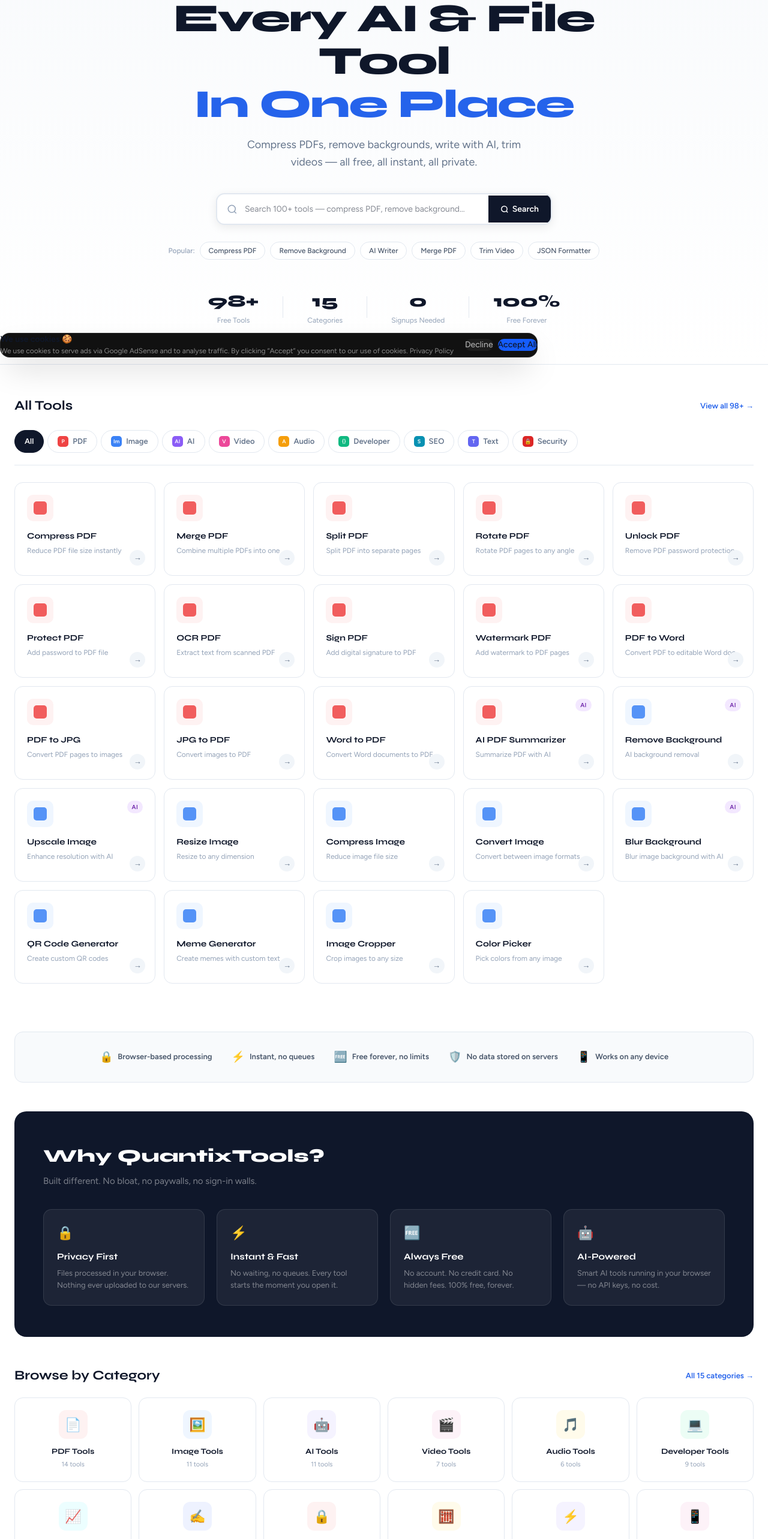
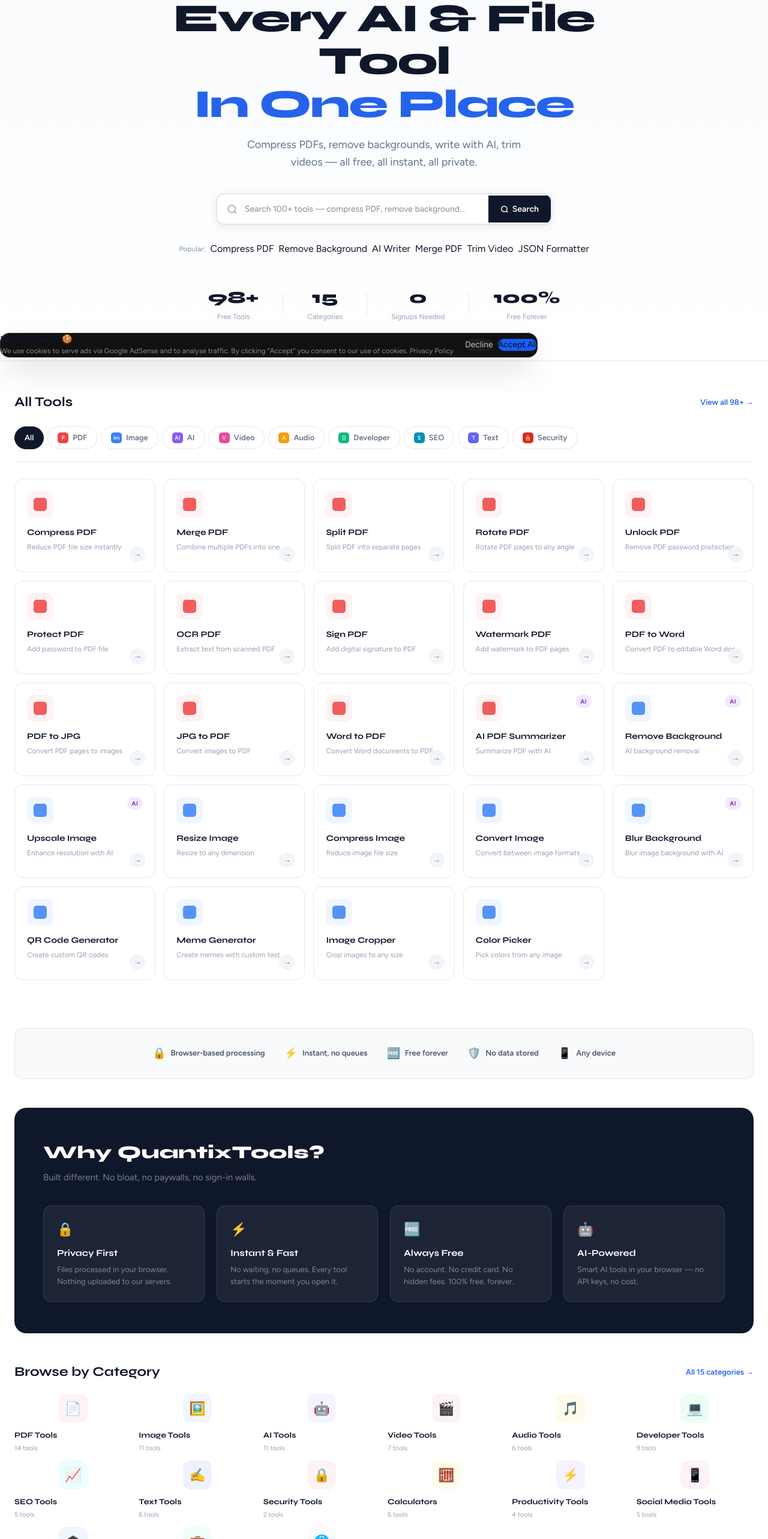
Before and after one commit to Saadatres5/Tools.1, a Next.js app: page / in a window 1280 px wide. Shown: the part 204-2770 px from the top of the page at 60% size. Built offline with nearby package versions, Linux system fonts and the light colour scheme.

Commit message:
Add files via upload

```diff
--- a/app/page.tsx
+++ b/app/page.tsx
@@ -6,22 +6,13 @@
 import AdBanner from "@/components/AdBanner";
 import { allCategories, getTotalToolCount } from "@/lib/tools-data";
 
-const categoryConfig: Record<string, { color: string; bg: string }> = {
-  pdf:          { color: "#ef4444", bg: "#fef2f2" },
-  image:        { color: "#3b82f6", bg: "#eff6ff" },
-  ai:           { color: "#8b5cf6", bg: "#f5f3ff" },
-  video:        { color: "#ec4899", bg: "#fdf2f8" },
-  audio:        { color: "#f59e0b", bg: "#fffbeb" },
-  developer:    { color: "#10b981", bg: "#ecfdf5" },
-  seo:          { color: "#0891b2", bg: "#ecfeff" },
-  text:         { color: "#6366f1", bg: "#eef2ff" },
-  security:     { color: "#dc2626", bg: "#fef2f2" },
-  calculators:  { color: "#d97706", bg: "#fffbeb" },
-  productivity: { color: "#7c3aed", bg: "#f5f3ff" },
-  "social-media":{ color: "#db2777", bg: "#fdf2f8" },
-  student:      { color: "#2563eb", bg: "#eff6ff" },
-  business:     { color: "#0f766e", bg: "#f0fdfa" },
-  browser:      { color: "#64748b", bg: "#f8fafc" },
+const categoryBg: Record<string, string> = {
+  pdf: "#fef2f2", image: "#eff6ff", ai: "#f5f3ff",
+  video: "#fdf2f8", audio: "#fffbeb", developer: "#ecfdf5",
+  seo: "#ecfeff", text: "#eef2ff", security: "#fef2f2",
+  calculators: "#fffbeb", productivity: "#f5f3ff",
+  "social-media": "#fdf2f8", student: "#eff6ff",
+  business: "#f0fdfa", browser: "#f8fafc",
 };
 
 const faqs = [
@@ -33,92 +24,42 @@
 
 export default function HomePage() {
   const total = getTotalToolCount();
-
   return (
     <div style={{ minHeight: "100vh", background: "#fff" }}>
       <Navbar />
 
       {/* ── HERO ── */}
-      <section style={{
-        background: "linear-gradient(180deg, #f8fafc 0%, #fff 100%)",
-        padding: "80px 24px 64px",
-        textAlign: "center",
-        borderBottom: "1px solid #e2e8f0",
-      }}>
-        {/* Eyebrow */}
-        <div style={{
-          display: "inline-flex", alignItems: "center", gap: 7,
-          background: "#fff", border: "1px solid #e2e8f0",
-          borderRadius: 100, padding: "5px 14px 5px 8px",
-          fontSize: 12, fontWeight: 600, color: "#64748b",
-          marginBottom: 24,
-        }}>
+      <section style={{ background: "linear-gradient(180deg,#f8fafc 0%,#fff 100%)", padding: "80px 24px 64px", textAlign: "center", borderBottom: "1px solid #e2e8f0" }}>
+        <div style={{ display: "inline-flex", alignItems: "center", gap: 7, background: "#fff", border: "1px solid #e2e8f0", borderRadius: 100, padding: "5px 14px 5px 8px", fontSize: 12, fontWeight: 600, color: "#64748b", marginBottom: 24 }}>
           <span style={{ width: 8, height: 8, background: "#22c55e", borderRadius: "50%", display: "inline-block" }} />
           {total}+ Free Tools · No Signup Required
         </div>
 
-        {/* Headline */}
-        <h1 style={{
-          fontFamily: "var(--font-syne, sans-serif)",
-          fontSize: "clamp(38px, 6vw, 66px)",
-          fontWeight: 800,
-          color: "#0f172a",
-          lineHeight: 1.08,
-          letterSpacing: "-2px",
-          marginBottom: 18,
-          maxWidth: 780,
-          marginLeft: "auto",
-          marginRight: "auto",
-        }}>
-          Every AI &amp; File Tool<br />
-          <span style={{ color: "#2563eb" }}>In One Place</span>
+        <h1 style={{ fontFamily: "var(--font-syne,sans-serif)", fontSize: "clamp(38px,6vw,66px)", fontWeight: 800, color: "#0f172a", lineHeight: 1.08, letterSpacing: "-2px", marginBottom: 18, maxWidth: 780, marginLeft: "auto", marginRight: "auto" }}>
+          Every AI &amp; File Tool<br /><span style={{ color: "#2563eb" }}>In One Place</span>
         </h1>
 
-        {/* Subtext */}
-        <p style={{
-          fontSize: "clamp(15px, 2vw, 18px)",
-          color: "#64748b",
-          maxWidth: 480,
-          margin: "0 auto 36px",
-          lineHeight: 1.65,
-        }}>
+        <p style={{ fontSize: "clamp(15px,2vw,18px)", color: "#64748b", maxWidth: 480, margin: "0 auto 36px", lineHeight: 1.65 }}>
           Compress PDFs, remove backgrounds, write with AI, trim videos — all free, all instant, all private.
         </p>
 
-        {/* Search */}
-        <div style={{ marginBottom: 28 }}>
-          <SearchBar />
-        </div>
+        <div style={{ marginBottom: 28 }}><SearchBar /></div>
 
-        {/* Quick links */}
+        {/* Quick links — CSS class only, no JS handlers */}
         <div style={{ display: "flex", alignItems: "center", justifyContent: "center", gap: 8, flexWrap: "wrap", marginBottom: 48 }}>
           <span style={{ fontSize: 12, color: "#94a3b8", fontWeight: 500 }}>Popular:</span>
           {["Compress PDF", "Remove Background", "AI Writer", "Merge PDF", "Trim Video", "JSON Formatter"].map(t => (
-            <Link key={t} href={`/tools/${t.toLowerCase().replace(/ /g, "-")}`}
-              style={{
-                background: "#fff", border: "1px solid #e2e8f0",
-                borderRadius: 100, padding: "5px 14px",
-                fontSize: 12, fontWeight: 500, color: "#475569",
-                textDecoration: "none", transition: "all .15s",
-              }}
-              onMouseEnter={e => { e.currentTarget.style.borderColor = "#2563eb"; e.currentTarget.style.color = "#2563eb"; }}
-              onMouseLeave={e => { e.currentTarget.style.borderColor = "#e2e8f0"; e.currentTarget.style.color = "#475569"; }}
-            >{t}</Link>
+            <Link key={t} href={`/tools/${t.toLowerCase().replace(/ /g, "-")}`} className="ql-tag">{t}</Link>
           ))}
         </div>
 
         {/* Stats */}
         <div style={{ display: "flex", alignItems: "center", justifyContent: "center", gap: 40, flexWrap: "wrap" }}>
-          {[
-            { num: `${total}+`, lbl: "Free Tools" },
-            { num: "15", lbl: "Categories" },
-            { num: "0", lbl: "Signups Needed" },
-            { num: "100%", lbl: "Free Forever" },
-          ].map((s, i) => (
+          {[{ num: `${total}+`, lbl: "Free Tools" }, { num: "15", lbl: "Categories" }, { num: "0", lbl: "Signups Needed" }, { num: "100%", lbl: "Free Forever" }].map((s, i) => (
             <div key={i} style={{ display: "flex", alignItems: "center", gap: 40 }}>
               {i > 0 && <div style={{ width: 1, height: 36, background: "#e2e8f0" }} />}
               <div style={{ textAlign: "center" }}>
-                <div style={{ fontFamily: "var(--font-syne, sans-serif)", fontSize: 28, fontWeight: 800, color: "#0f172a" }}>{s.num}</div>
+                <div style={{ fontFamily: "var(--font-syne,sans-serif)", fontSize: 28, fontWeight: 800, color: "#0f172a" }}>{s.num}</div>
                 <div style={{ fontSize: 12, color: "#94a3b8", marginTop: 2 }}>{s.lbl}</div>
               </div>
             </div>
@@ -129,188 +70,90 @@
       {/* ── MAIN ── */}
       <main style={{ maxWidth: 1280, margin: "0 auto", padding: "52px 24px 80px" }}>
 
-        {/* Section header */}
         <div style={{ display: "flex", alignItems: "center", justifyContent: "space-between", marginBottom: 24 }}>
-          <h2 style={{ fontFamily: "var(--font-syne, sans-serif)", fontSize: 22, fontWeight: 700, color: "#0f172a" }}>
-            All Tools
-          </h2>
-          <Link href="/tools" style={{ fontSize: 13, fontWeight: 600, color: "#2563eb", textDecoration: "none" }}>
-            View all {total}+ →
-          </Link>
+          <h2 style={{ fontFamily: "var(--font-syne,sans-serif)", fontSize: 22, fontWeight: 700, color: "#0f172a" }}>All Tools</h2>
+          <Link href="/tools" style={{ fontSize: 13, fontWeight: 600, color: "#2563eb", textDecoration: "none" }}>View all {total}+ →</Link>
         </div>
 
-        {/* Interactive category tabs + tool grid */}
+        {/* Client component handles tabs + grid (event handlers allowed there) */}
         <HomepageTools />
 
-        {/* Ad */}
         <div style={{ margin: "40px 0" }}>
           <AdBanner slot="2233445566" format="horizontal" className="rounded-2xl" />
         </div>
 
         {/* ── TRUST BAR ── */}
-        <div style={{
-          display: "flex", alignItems: "center", justifyContent: "center",
-          gap: 32, flexWrap: "wrap",
-          padding: 28,
-          background: "#f8fafc",
-          borderRadius: 14,
-          border: "1px solid #e2e8f0",
-          marginBottom: 48,
-        }}>
-          {[
-            { icon: "🔒", label: "Browser-based processing" },
-            { icon: "⚡", label: "Instant, no queues" },
-            { icon: "🆓", label: "Free forever, no limits" },
-            { icon: "🛡️", label: "No data stored on servers" },
-            { icon: "📱", label: "Works on any device" },
-          ].map(({ icon, label }) => (
+        <div style={{ display: "flex", alignItems: "center", justifyContent: "center", gap: 32, flexWrap: "wrap", padding: 28, background: "#f8fafc", borderRadius: 14, border: "1px solid #e2e8f0", marginBottom: 48 }}>
+          {[{ icon: "🔒", label: "Browser-based processing" }, { icon: "⚡", label: "Instant, no queues" }, { icon: "🆓", label: "Free forever" }, { icon: "🛡️", label: "No data stored" }, { icon: "📱", label: "Any device" }].map(({ icon, label }) => (
             <div key={label} style={{ display: "flex", alignItems: "center", gap: 8, fontSize: 13, fontWeight: 600, color: "#475569" }}>
               <span style={{ fontSize: 18 }}>{icon}</span> {label}
             </div>
           ))}
         </div>
 
-        {/* ── FEATURES DARK SECTION ── */}
-        <div style={{
-          background: "#0f172a",
-          borderRadius: 20,
-          padding: "52px 48px",
-          marginBottom: 48,
-        }}>
-          <h2 style={{ fontFamily: "var(--font-syne, sans-serif)", fontSize: 30, fontWeight: 800, color: "#fff", marginBottom: 8 }}>
-            Why QuantixTools?
-          </h2>
-          <p style={{ fontSize: 15, color: "rgba(255,255,255,.45)", marginBottom: 36 }}>
-            Built different. No bloat, no paywalls, no sign-in walls.
-          </p>
-          <div style={{ display: "grid", gridTemplateColumns: "repeat(auto-fit, minmax(200px, 1fr))", gap: 20 }}>
+        {/* ── FEATURES DARK ── */}
+        <div style={{ background: "#0f172a", borderRadius: 20, padding: "52px 48px", marginBottom: 48 }}>
+          <h2 style={{ fontFamily: "var(--font-syne,sans-serif)", fontSize: 30, fontWeight: 800, color: "#fff", marginBottom: 8 }}>Why QuantixTools?</h2>
+          <p style={{ fontSize: 15, color: "rgba(255,255,255,.45)", marginBottom: 36 }}>Built different. No bloat, no paywalls, no sign-in walls.</p>
+          <div style={{ display: "grid", gridTemplateColumns: "repeat(auto-fit,minmax(200px,1fr))", gap: 20 }}>
             {[
-              { icon: "🔒", title: "Privacy First", desc: "Files processed in your browser. Nothing ever uploaded to our servers." },
+              { icon: "🔒", title: "Privacy First", desc: "Files processed in your browser. Nothing uploaded to our servers." },
               { icon: "⚡", title: "Instant & Fast", desc: "No waiting, no queues. Every tool starts the moment you open it." },
               { icon: "🆓", title: "Always Free", desc: "No account. No credit card. No hidden fees. 100% free, forever." },
-              { icon: "🤖", title: "AI-Powered", desc: "Smart AI tools running in your browser — no API keys, no cost." },
+              { icon: "🤖", title: "AI-Powered", desc: "Smart AI tools in your browser — no API keys, no cost." },
             ].map(f => (
-              <div key={f.title} style={{
-                background: "rgba(255,255,255,.06)",
-                border: "1px solid rgba(255,255,255,.10)",
-                borderRadius: 14, padding: "22px",
-              }}>
+              <div key={f.title} style={{ background: "rgba(255,255,255,.06)", border: "1px solid rgba(255,255,255,.10)", borderRadius: 14, padding: 22 }}>
                 <div style={{ fontSize: 22, marginBottom: 12 }}>{f.icon}</div>
-                <div style={{ fontFamily: "var(--font-syne, sans-serif)", fontWeight: 700, fontSize: 15, color: "#fff", marginBottom: 6 }}>{f.title}</div>
+                <div style={{ fontFamily: "var(--font-syne,sans-serif)", fontWeight: 700, fontSize: 15, color: "#fff", marginBottom: 6 }}>{f.title}</div>
                 <div style={{ fontSize: 13, color: "rgba(255,255,255,.45)", lineHeight: 1.6 }}>{f.desc}</div>
               </div>
             ))}
           </div>
         </div>
 
-        {/* ── ALL CATEGORIES ── */}
+        {/* ── ALL CATEGORIES — CSS class hover, no JS ── */}
         <div style={{ display: "flex", alignItems: "center", justifyContent: "space-between", marginBottom: 20 }}>
-          <h2 style={{ fontFamily: "var(--font-syne, sans-serif)", fontSize: 22, fontWeight: 700, color: "#0f172a" }}>
-            Browse by Category
-          </h2>
-          <Link href="/tools" style={{ fontSize: 13, fontWeight: 600, color: "#2563eb", textDecoration: "none" }}>
-            All {allCategories.length} categories →
-          </Link>
+          <h2 style={{ fontFamily: "var(--font-syne,sans-serif)", fontSize: 22, fontWeight: 700, color: "#0f172a" }}>Browse by Category</h2>
+          <Link href="/tools" style={{ fontSize: 13, fontWeight: 600, color: "#2563eb", textDecoration: "none" }}>All {allCategories.length} categories →</Link>
         </div>
-        <div style={{
-          display: "grid",
-          gridTemplateColumns: "repeat(auto-fill, minmax(170px, 1fr))",
-          gap: 12,
-          marginBottom: 48,
-        }}>
-          {allCategories.map(cat => {
-            const cfg = categoryConfig[cat.id] || { color: "#64748b", bg: "#f8fafc" };
-            return (
-              <Link key={cat.id} href={cat.href}
-                style={{
-                  display: "block", background: "#fff",
-                  border: "1px solid #e2e8f0", borderRadius: 14,
-                  padding: "20px 16px", textAlign: "center",
-                  textDecoration: "none", transition: "all .18s",
-                }}
-                onMouseEnter={e => { e.currentTarget.style.borderColor = "#cbd5e1"; e.currentTarget.style.boxShadow = "0 4px 16px rgba(0,0,0,.08)"; e.currentTarget.style.transform = "translateY(-2px)"; }}
-                onMouseLeave={e => { e.currentTarget.style.borderColor = "#e2e8f0"; e.currentTarget.style.boxShadow = "none"; e.currentTarget.style.transform = "translateY(0)"; }}
-              >
-                <div style={{
-                  width: 48, height: 48, borderRadius: 12,
-                  background: cfg.bg,
-                  margin: "0 auto 12px",
-                  display: "flex", alignItems: "center", justifyContent: "center",
-                  fontSize: 22,
-                }}>{cat.emoji}</div>
-                <div style={{ fontFamily: "var(--font-syne, sans-serif)", fontSize: 13, fontWeight: 700, color: "#0f172a", marginBottom: 3 }}>{cat.name}</div>
-                <div style={{ fontSize: 11, color: "#94a3b8" }}>{cat.tools.length} tools</div>
-              </Link>
-            );
-          })}
+        <div style={{ display: "grid", gridTemplateColumns: "repeat(auto-fill,minmax(170px,1fr))", gap: 12, marginBottom: 48 }}>
+          {allCategories.map(cat => (
+            <Link key={cat.id} href={cat.href} className="cat-card-link">
+              <div style={{ width: 48, height: 48, borderRadius: 12, background: categoryBg[cat.id] || "#f8fafc", margin: "0 auto 12px", display: "flex", alignItems: "center", justifyContent: "center", fontSize: 22 }}>{cat.emoji}</div>
+              <div style={{ fontFamily: "var(--font-syne,sans-serif)", fontSize: 13, fontWeight: 700, color: "#0f172a", marginBottom: 3 }}>{cat.name}</div>
+              <div style={{ fontSize: 11, color: "#94a3b8" }}>{cat.tools.length} tools</div>
+            </Link>
+          ))}
         </div>
 
-        {/* Ad */}
         <div style={{ marginBottom: 48 }}>
           <AdBanner slot="3344556677" format="rectangle" className="rounded-2xl" />
         </div>
 
         {/* ── FAQ ── */}
         <div style={{ maxWidth: 720, margin: "0 auto 48px" }}>
-          <h2 style={{ fontFamily: "var(--font-syne, sans-serif)", fontSize: 22, fontWeight: 700, color: "#0f172a", textAlign: "center", marginBottom: 24 }}>
-            Frequently Asked Questions
-          </h2>
+          <h2 style={{ fontFamily: "var(--font-syne,sans-serif)", fontSize: 22, fontWeight: 700, color: "#0f172a", textAlign: "center", marginBottom: 24 }}>Frequently Asked Questions</h2>
           <div style={{ display: "flex", flexDirection: "column", gap: 12 }}>
             {faqs.map(faq => (
-              <div key={faq.q} style={{
-                background: "#fff", border: "1px solid #e2e8f0",
-                borderRadius: 14, padding: "20px 22px",
-              }}>
-                <h3 style={{ fontFamily: "var(--font-syne, sans-serif)", fontWeight: 700, fontSize: 14, color: "#0f172a", marginBottom: 6 }}>{faq.q}</h3>
+              <div key={faq.q} className="faq-card">
+                <h3 style={{ fontFamily: "var(--font-syne,sans-serif)", fontWeight: 700, fontSize: 14, color: "#0f172a", marginBottom: 6 }}>{faq.q}</h3>
                 <p style={{ fontSize: 13, color: "#64748b", lineHeight: 1.6 }}>{faq.a}</p>
               </div>
             ))}
           </div>
         </div>
 
-        {/* ── CTA ── */}
-        <div style={{
-          background: "linear-gradient(135deg, #2563eb 0%, #4f46e5 100%)",
-          borderRadius: 20,
-          padding: "56px 48px",
-          textAlign: "center",
-          color: "#fff",
-        }}>
-          <h2 style={{ fontFamily: "var(--font-syne, sans-serif)", fontSize: "clamp(24px, 4vw, 36px)", fontWeight: 800, marginBottom: 12 }}>
-            Start Using Tools for Free
-          </h2>
-          <p style={{ fontSize: 15, color: "rgba(255,255,255,.7)", marginBottom: 28 }}>
-            No signup required. {total}+ tools at your fingertips, right now.
-          </p>
+        {/* ── CTA — CSS classes for hover, no JS handlers ── */}
+        <div style={{ background: "linear-gradient(135deg,#2563eb 0%,#4f46e5 100%)", borderRadius: 20, padding: "56px 48px", textAlign: "center", color: "#fff" }}>
+          <h2 style={{ fontFamily: "var(--font-syne,sans-serif)", fontSize: "clamp(24px,4vw,36px)", fontWeight: 800, marginBottom: 12 }}>Start Using Tools for Free</h2>
+          <p style={{ fontSize: 15, color: "rgba(255,255,255,.7)", marginBottom: 28 }}>No signup required. {total}+ tools at your fingertips, right now.</p>
           <div style={{ display: "flex", gap: 12, justifyContent: "center", flexWrap: "wrap" }}>
-            <Link href="/tools" style={{
-              background: "#fff", color: "#2563eb",
-              fontSize: 15, fontWeight: 700,
-              padding: "14px 32px", borderRadius: 10,
-              textDecoration: "none", transition: "background .15s",
-            }}
-              onMouseEnter={e => (e.currentTarget.style.background = "#f1f5f9")}
-              onMouseLeave={e => (e.currentTarget.style.background = "#fff")}
-            >
-              Explore All Tools →
-            </Link>
-            <Link href="/tools/pdf" style={{
-              background: "rgba(255,255,255,.15)", color: "#fff",
-              fontSize: 14, fontWeight: 600,
-              padding: "14px 28px", borderRadius: 10,
-              border: "1.5px solid rgba(255,255,255,.3)",
-              textDecoration: "none", transition: "background .15s",
-            }}
-              onMouseEnter={e => (e.currentTarget.style.background = "rgba(255,255,255,.25)")}
-              onMouseLeave={e => (e.currentTarget.style.background = "rgba(255,255,255,.15)")}
-            >
-              PDF Tools
-            </Link>
+            <Link href="/tools" className="cta-btn-white">Explore All Tools →</Link>
+            <Link href="/tools/pdf" className="cta-btn-ghost">PDF Tools</Link>
           </div>
         </div>
 
       </main>
-
       <Footer />
     </div>
   );
```
